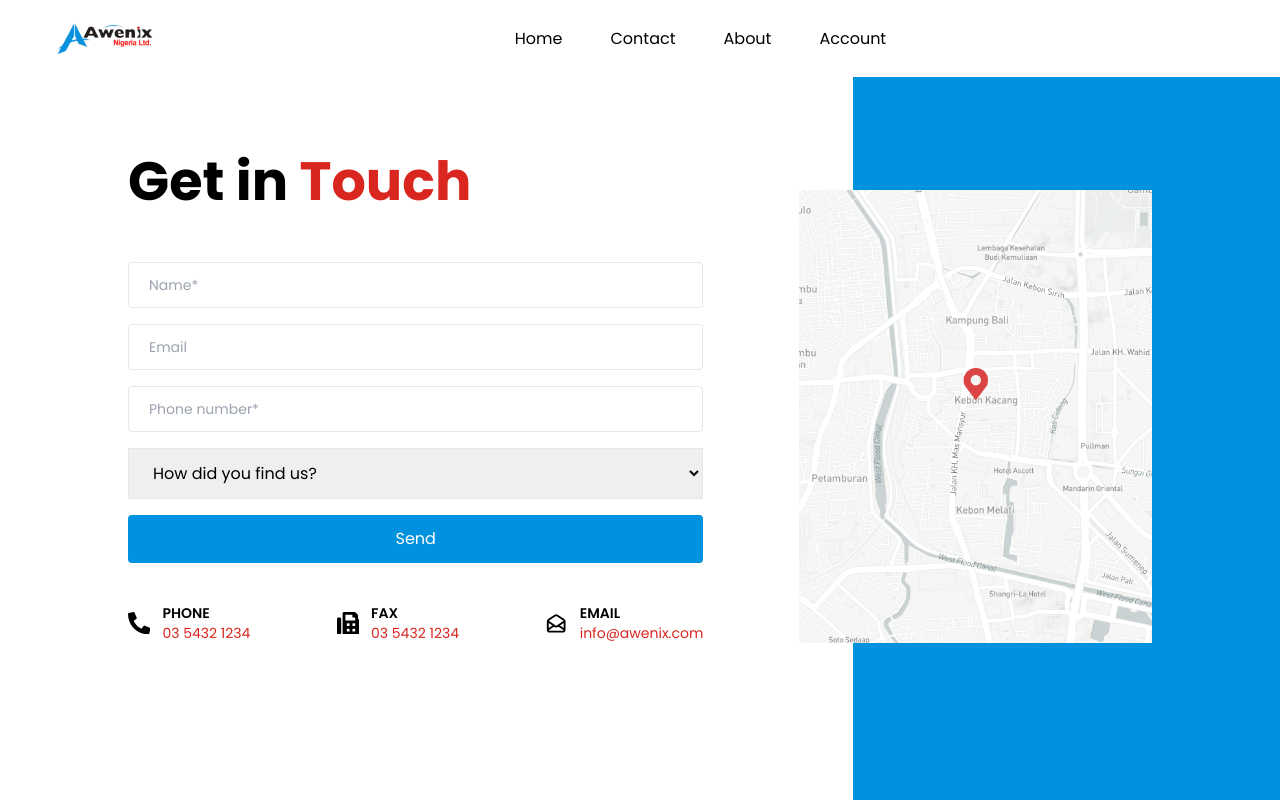
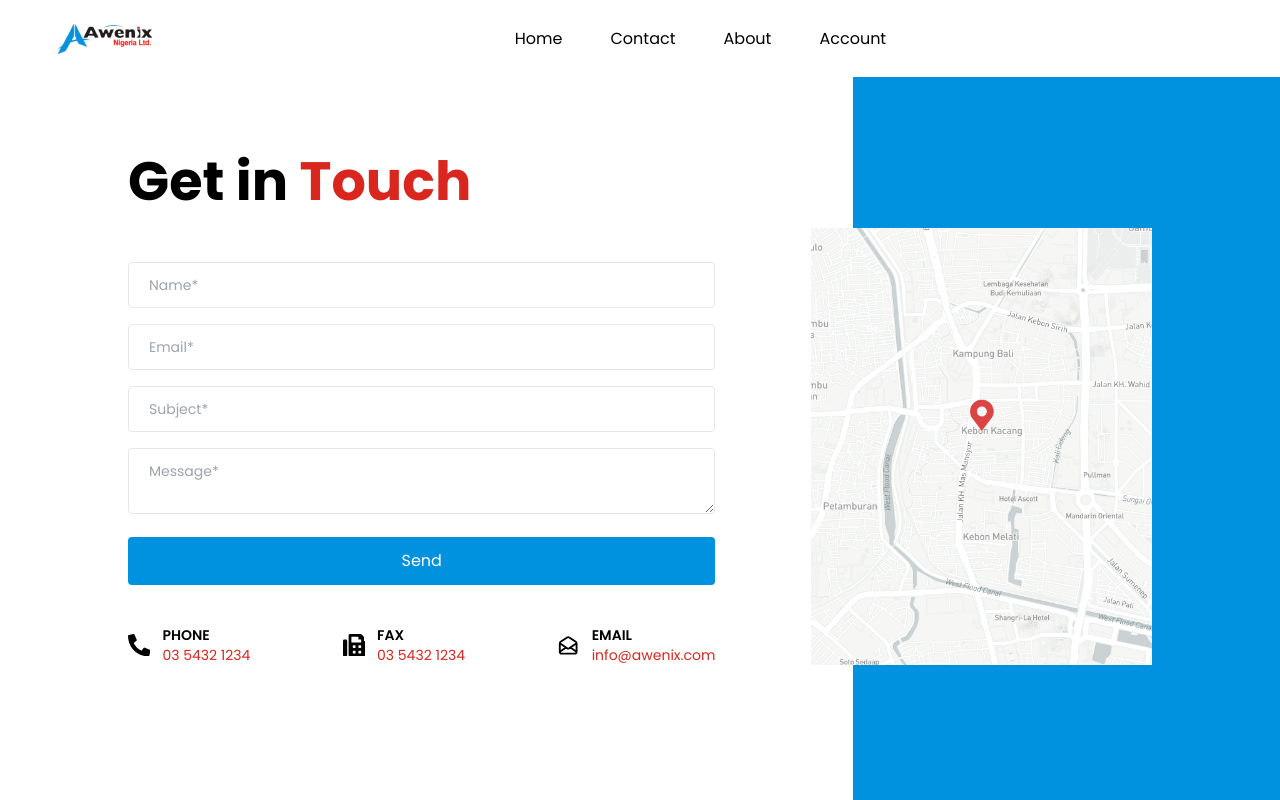
Before and after one commit to Joycrown/AwenixProject, a React (Vite) app: page /contact-us in a window 1280 px wide. Shown: the top 800 px of the page. Built offline with nearby package versions, Linux system fonts and the light colour scheme.

Commit message:
Set password

```diff
--- a/src/pages/default/contact/index.tsx
+++ b/src/pages/default/contact/index.tsx
@@ -1,24 +1,55 @@
 import { useState } from "react";
 import { map } from "../../../assets";
 import ContactInfo from "./contactInfo";
+import axios from "axios";
+import { toast } from "react-toastify";
+import LoadingScreen from "../../../components/loadingScreen";
 
 function ContactPage() {
   const [contact, setContact] = useState({
     name: "",
     mail: "",
-    phone: "",
-    referral: "",
+    subject: "",
+    message: "",
   });
 
-  const selectable = ["Instagram", "Facebook", "Google Search"];
+  const [loading, setLoading] = useState(false);
 
   // eslint-disable-next-line @typescript-eslint/no-explicit-any
   const handleSubmit = (e: any) => {
     e.preventDefault();
+    const endpoint = import.meta.env.VITE_AWENIX_BACKEND_URL;
+
+    const { name, mail, subject, message } = contact;
+
+    if (name === "" || mail === "" || subject === "" || message === "") {
+      return toast.error("Please fill all the fields");
+    }
+
+    setLoading(true);
+
+    axios
+      .post(`${endpoint}/contact_us/awenix`, {
+        name: name,
+        email: mail,
+        subject: subject,
+        message: message,
+      })
+      .then(() => {
+        setLoading(false);
+        toast.success(
+          "Mail has been recieved... You will be contacted shortly"
+        );
+      })
+      .catch(() => {
+        setLoading(false);
+        toast.error("Encountered an error... Try again");
+      });
   };
 
   return (
     <div className="min-h-screen relative py-16">
+      {loading && <LoadingScreen />}
       <div className="flex max-md:flex-col gap-24 max-w-screen-lg w-[95%] mx-auto items-end">
         <div className="space-y-10">
           <h1 className="font-bold">
@@ -40,7 +71,7 @@ function ContactPage() {
             />
             <input
               className="px-5 py-3 border outline-none w-full rounded text-sm"
-              placeholder="Email"
+              placeholder="Email*"
               type="email"
               value={contact.mail}
               onChange={(e) =>
@@ -50,32 +81,23 @@ function ContactPage() {
 
             <input
               className="px-5 py-3 border outline-none w-full rounded text-sm"
-              placeholder="Phone number*"
-              type="tel"
-              value={contact.phone}
+              placeholder="Subject*"
+              value={contact.subject}
               onChange={(e) =>
-                setContact((prev) => ({ ...prev, phone: e.target.value }))
+                setContact((prev) => ({ ...prev, subject: e.target.value }))
               }
               required
             />
 
-            <select
+            <textarea
+              className="px-5 py-3 border outline-none w-full rounded text-sm"
+              placeholder="Message*"
+              value={contact.message}
               onChange={(e) =>
-                setContact((prev) => ({
-                  ...prev,
-                  referral: e.target.value,
-                }))
+                setContact((prev) => ({ ...prev, message: e.target.value }))
               }
-              className="w-full border outline-none px-5 py-3"
-              value={contact.referral}
-            >
-              <option value="" disabled hidden>
-                How did you find us?
-              </option>
-              {selectable.map((selector) => (
-                <option key={selector}>{selector}</option>
-              ))}
-            </select>
+              required
+            />
 
             <button
               type="submit"
--- a/src/pages/default/sign/forgot-password/screenOne.tsx
+++ b/src/pages/default/sign/forgot-password/screenOne.tsx
@@ -18,7 +18,7 @@ function ScreenOne() {
     setLoading(true);
 
     axios
-      .put(`${endpoint}/set_password`, {
+      .post(`${endpoint}/forgot_password`, {
         email: mail,
       })
       .then(() => {
--- a/src/pages/default/sign/forgot-password/screenThree.tsx
+++ b/src/pages/default/sign/forgot-password/screenThree.tsx
@@ -39,7 +39,10 @@ function ScreenThree() {
       })
       .then(() => {
         setLoading(false);
-        navigate("/account/login");
+        toast.success("Password has been changed...");
+        setTimeout(() => {
+          navigate("/account/login");
+        }, 1000);
       })
       .catch(() => {
         setLoading(false);
```
